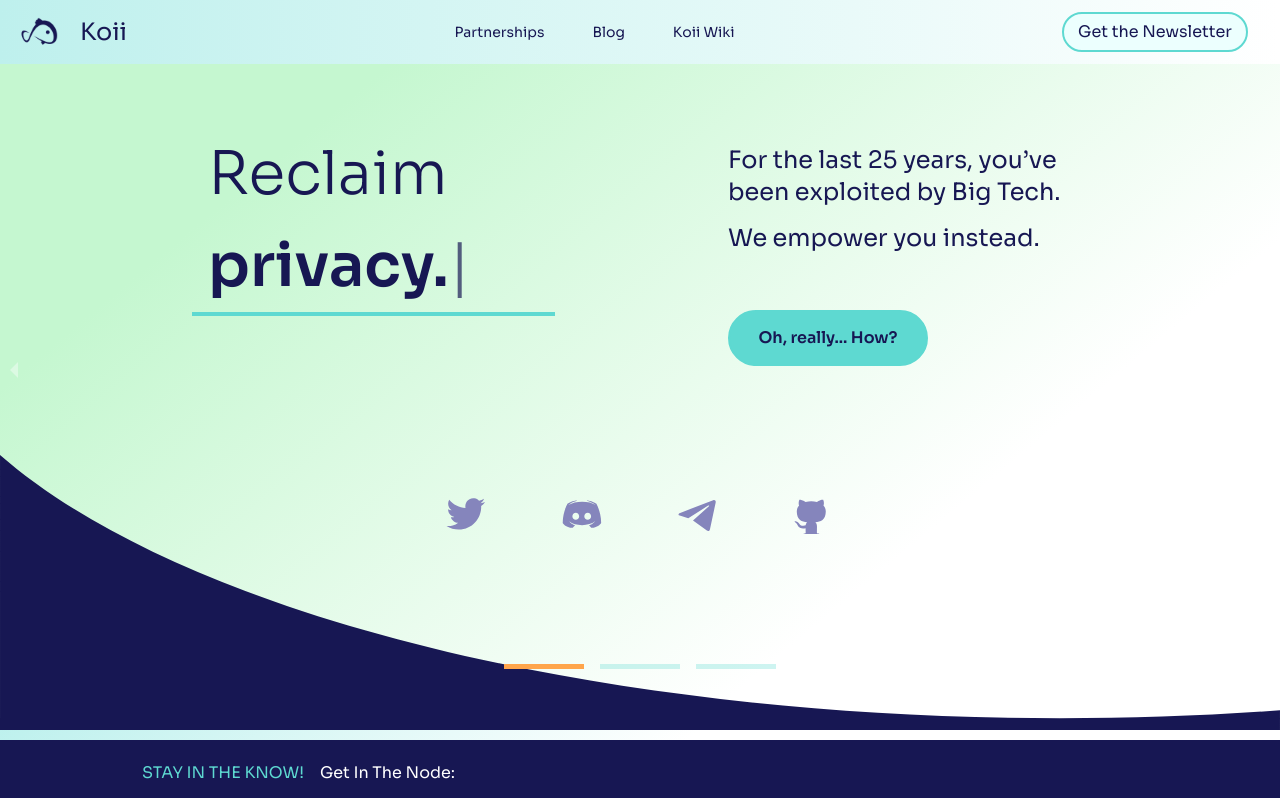
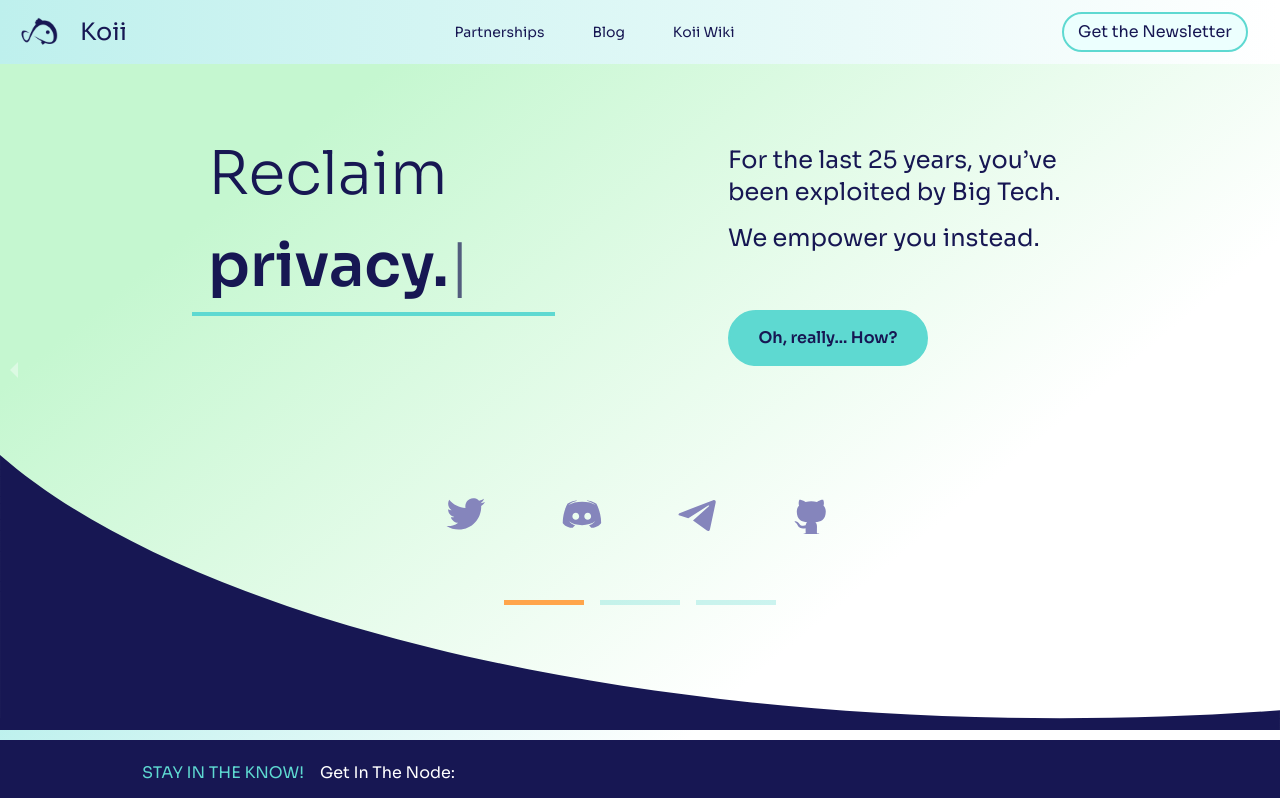
Before and after one commit to koii-network/homepage, a Next.js app: page / in a window 1280 px wide. Shown: the top 798 px of the page. Built offline with nearby package versions, Linux system fonts and the light colour scheme.

Commit message:
fix  controldot height

```diff
--- a/styles/carousel.module.scss
+++ b/styles/carousel.module.scss
@@ -25,6 +25,18 @@
       margin: 0;
       bottom: 4rem;
     }
+    @media (min-width: 1024px) {
+      margin: 0;
+      bottom: 8rem;
+    }
+    @media (min-width: 1560px) {
+      margin: 0;
+      bottom: 12rem;
+    }
+    @media (min-width: 2400px) {
+      margin: 0;
+      bottom: 20rem;
+    }
   }
 }
 
```
